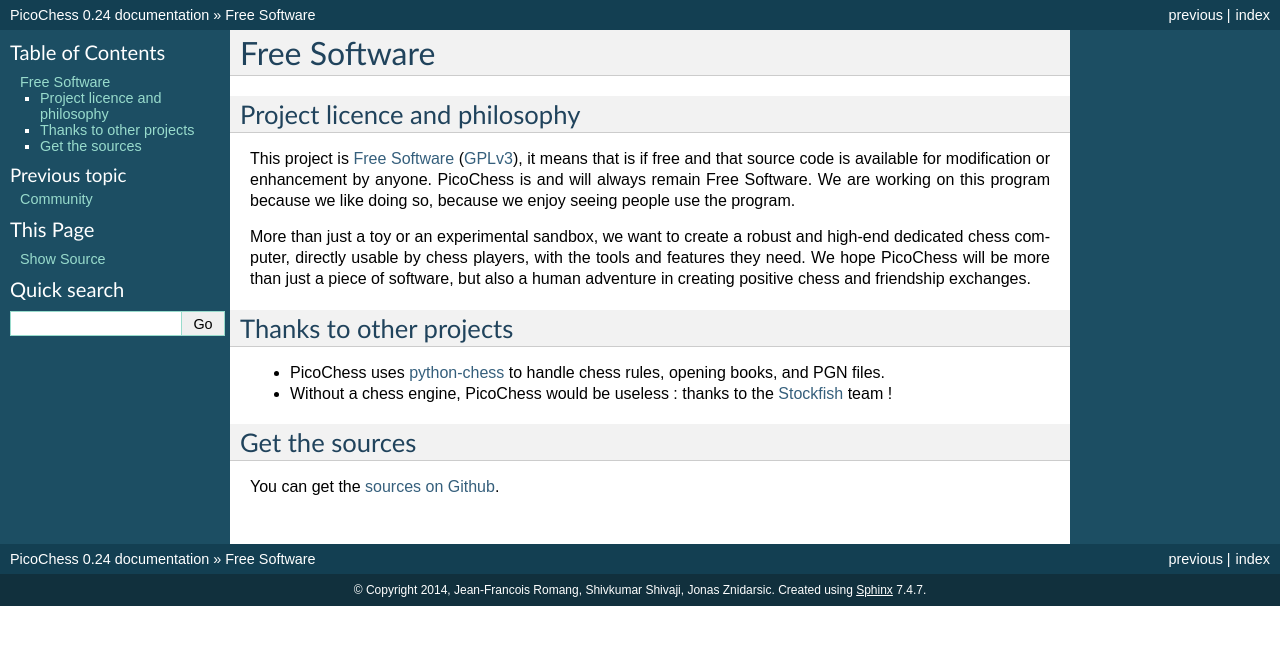
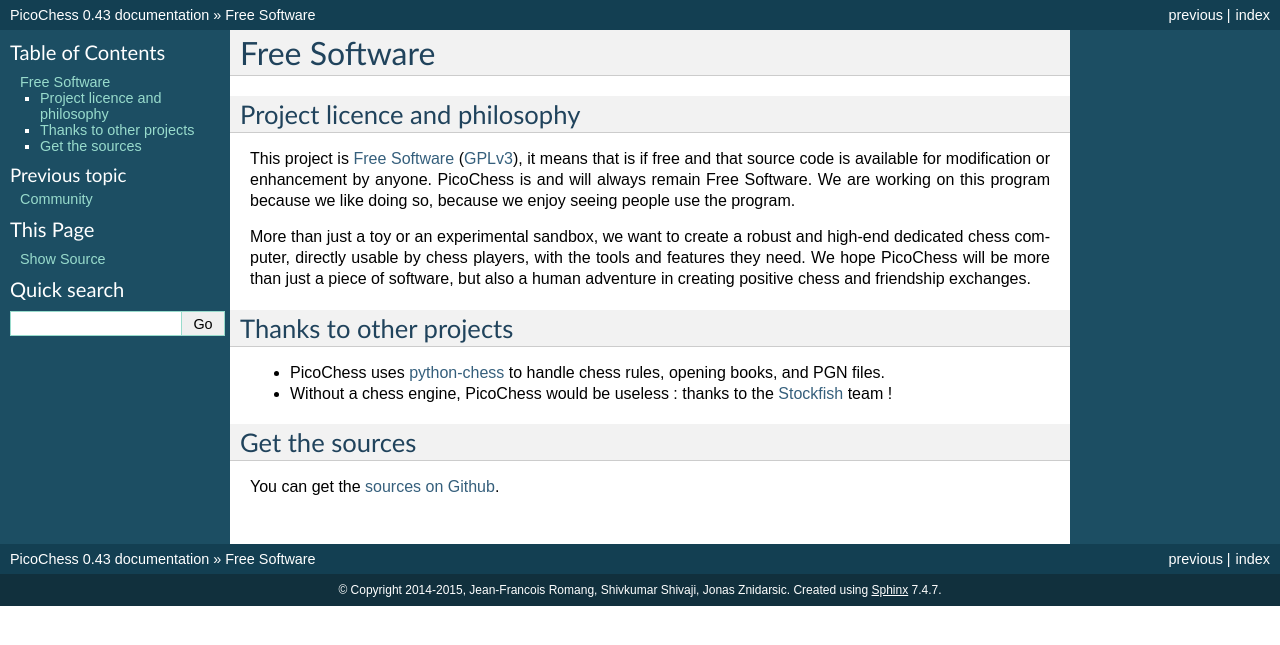
Before and after one commit to jromang/picochess, a Sphinx documentation site: the page built from docs/source.rst, in a window 1280 px wide. Shown: the top 645 px of the page. Built offline with Sphinx 7.4.7, drawn with Linux system fonts in a browser that asks for light colours.

Commit message:
Make the docu saying: no longer at V0.24 disable "stop search" for the moment

```diff
--- a/dgt.py
+++ b/dgt.py
@@ -493,7 +493,8 @@
                     if 17 <= message[4] <= 18 and message[5] == 51:
                         logging.info("Button 2 pressed")
                         if self.dgt_clock_menu == Menu.GAME_MENU:
-                            if self.engine_status == EngineStatus.WAIT:
+                            # remove the else part, cause "stop search" NOT working right now @LocutusOfPenguin #99
+                            if True or (self.engine_status == EngineStatus.WAIT):
                                 self.fire(Event.CHANGE_PLAYMODE)
                             else:
                                 if self.mode == Mode.GAME:
@@ -501,7 +502,7 @@
                                     self.fire(Event.STOP_SEARCH)
                                 else:
                                     if self.mode == Mode.OBSERVE:
-                                        # here stop/start the clock
+                                        # here missing stop/start the clock
                                         dummy_var = ''
 
                         if self.dgt_clock_menu == Menu.SETUP_POSITION_MENU:
--- a/docs/conf.py
+++ b/docs/conf.py
@@ -48,16 +48,16 @@
 
 # General information about the project.
 project = 'PicoChess'
-copyright = '2014, Jean-Francois Romang, Shivkumar Shivaji, Jonas Znidarsic'
+copyright = '2014-2015, Jean-Francois Romang, Shivkumar Shivaji, Jonas Znidarsic'
 
 # The version info for the project you're documenting, acts as replacement for
 # |version| and |release|, also used in various other places throughout the
 # built documents.
 #
 # The short X.Y version.
-version = '0.24'
+version = '0.43'
 # The full version, including alpha/beta/rc tags.
-release = '0.24'
+release = '0.43'
 
 # The language for content autogenerated by Sphinx. Refer to documentation
 # for a list of supported languages.
```
Also changed, not shown: utilities.py (+4 -4 lines).
